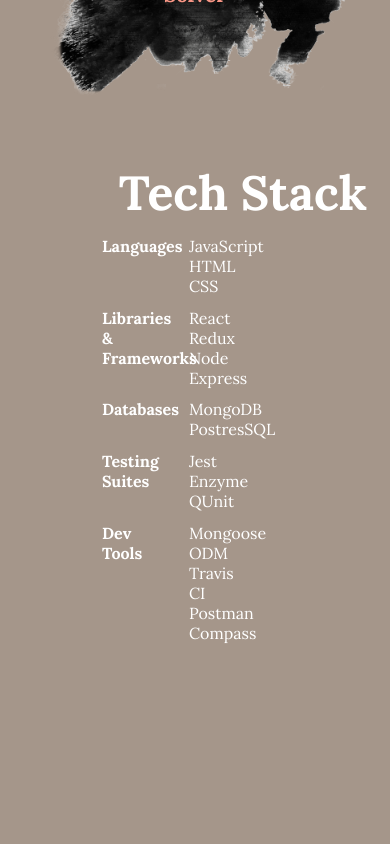
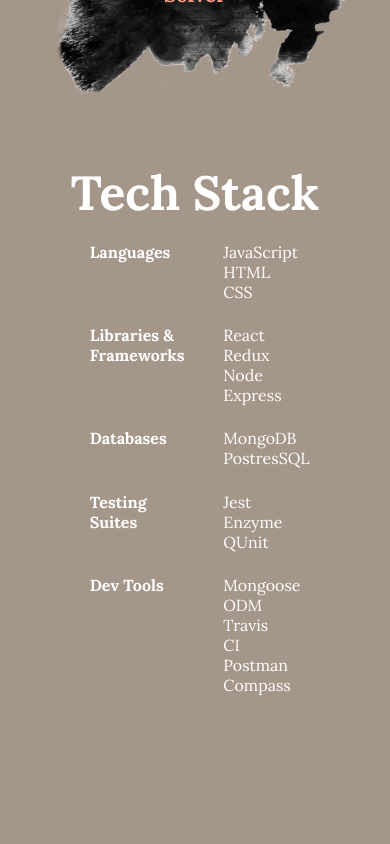
Before and after one commit to DannieSchu/portfolio, a React app: page / in a window 390 px wide. Shown: the part 2500-3344 px from the top of the page. Built offline with nearby package versions, Linux system fonts and the light colour scheme.

Commit message:
make Tech component mobile-friendly

```diff
--- a/src/components/About/Tech.css
+++ b/src/components/About/Tech.css
@@ -15,4 +15,17 @@
     flex-flow: column wrap;
   }
 
+  @media only screen and (max-width: 768px) {
+    margin: 0;
+
+    section {
+      display: flex;
+      flex-flow: column wrap;
+      align-items: center;
+    }
+
+    dl.definitionList {
+      width: 60%;
+    }
+  }
 }
```
